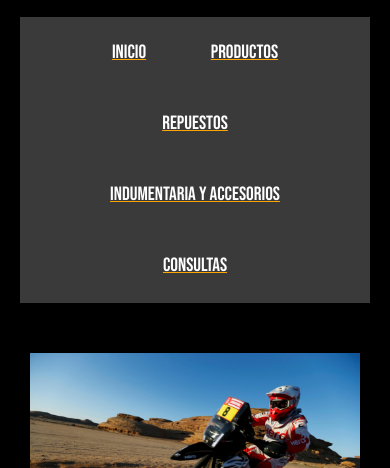
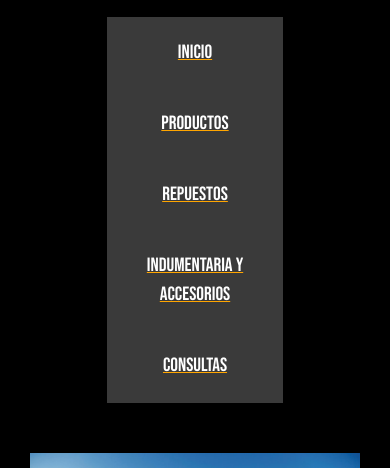
Before and after one commit to Juanmogaburu/proyecto_42980, a plain HTML site: page index.html in a window 390 px wide. Shown: the part 376-844 px from the top of the page. Drawn offline with nearby package versions, Linux system fonts and the light colour scheme.

Commit message:
modifico la lista de navegacion en modo celular

```diff
--- a/css/estilo.css
+++ b/css/estilo.css
@@ -345,31 +345,14 @@ body {
     }
     /* Estilos para la navegación */
     .Navegacion {
-        background-color: black;
-        display: flex;
-        flex-direction: column;
-        width: 100%;
+        flex-direction: row;
+        align-items: center;
+        justify-content: space-around;
+        flex-wrap: wrap;
     }
 
-    /* Lista de navegación */
     .ListaItem {
-        font-family: 'Bebas Neue', sans-serif;
-        color: white; /* Cambiamos el color del texto para que sea visible en el fondo negro */
-        background-color: rgb(58, 58, 58);
-        text-align: center;
-        font-size: 5rem; /* Aumentamos el tamaño del texto */
-        padding: 20px; /* Reducimos el espacio interno para que no ocupe demasiado */
-        margin: 20px;
-    }
-
-    /* Etiqueta ancla de la lista de navegación */
-    .ListaItem a.nav {
-    color: white; /* Cambiamos el color del texto para que sea visible en el fondo negro */
-    }
-
-    /* Estilos para los enlaces cuando están en estado :hover (sobre ellos) */
-    .ListaItem a.nav:hover {
-    color: orange; /* Cambiamos el color del texto cuando se hace hover sobre el enlace */
+        flex-basis: 45%;
     }
     body{
         background-color: rgb(0, 0, 0);
```
